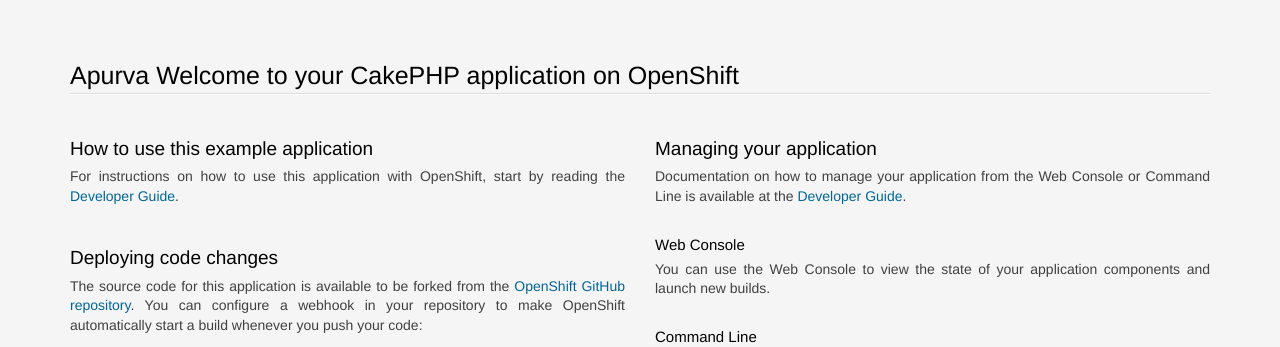
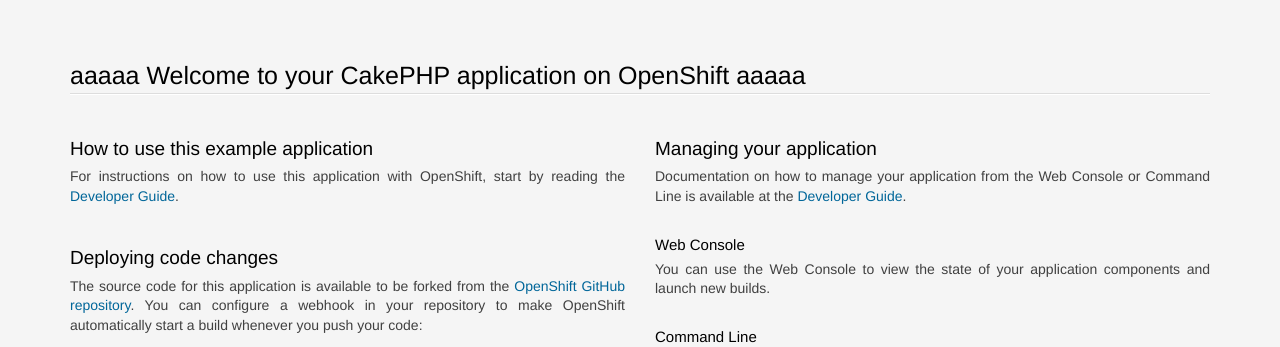
Before and after one commit to sclorg/cakephp-ex, a CakePHP app: the page made by app/View/Pages/home.ctp in a window 1280 px wide. Shown: the top 347 px of the page. Run offline with PHP 8.4 and a stand-in for CakePHP, Linux system fonts and the light colour scheme; the template is opened without the code that fills it, so the values that code supplies are empty; some libraries are stand-ins or nearby versions.

Commit message:
commit and Push

```diff
--- a/app/View/Layouts/default.ctp
+++ b/app/View/Layouts/default.ctp
@@ -210,7 +210,7 @@ pre {
 
 <section class='container'>
           <hgroup>
-            <h1> Apurva Welcome to your CakePHP application on OpenShift</h1>
+            <h1>aaaaa Welcome to your CakePHP application on OpenShift aaaaa</h1>
           </hgroup>
 
 
```
